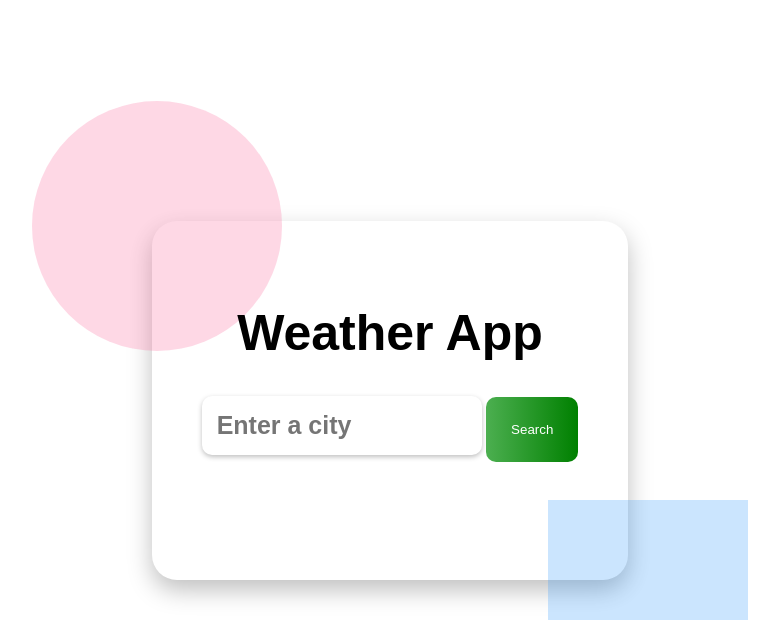
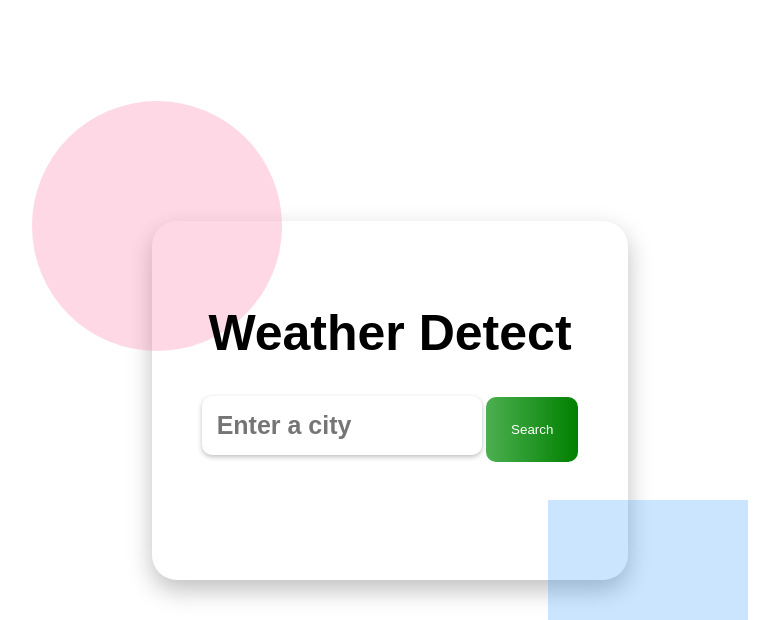
Before and after one commit to anjha-101-timen/Web_Development__VAC, a Django app: page / in a window 1280 px wide. Shown: the top 620 px of the page, without its empty margins (250-1029 px from the left). Run offline with Django 5.2, Linux system fonts and the light colour scheme.

Commit message:
Weather Detect

```diff
--- a/AJAY_NATH_JHA_2301010170_Day_03_Three_Weather_Detect_Mini_Project/weather_detect/templates/index.html
+++ b/AJAY_NATH_JHA_2301010170_Day_03_Three_Weather_Detect_Mini_Project/weather_detect/templates/index.html
@@ -7,12 +7,12 @@
 <head>
     <meta charset="UTF-8">
     <meta name="viewport" content="width=device-width, initial-scale=1.0">
-    <title>Weather App</title>
+    <title>Weather Detect</title>
     <link rel="stylesheet" href="{% static 'css/style.css' %}">
 </head>
 <body>
     <div class="container">
-        <h1>Weather App</h1>
+        <h1>Weather Detect</h1>
         <input type="text" id="locationInput" placeholder="Enter a city">
         <button id="searchButton">Search</button>
         <div class="weather-info">
```
